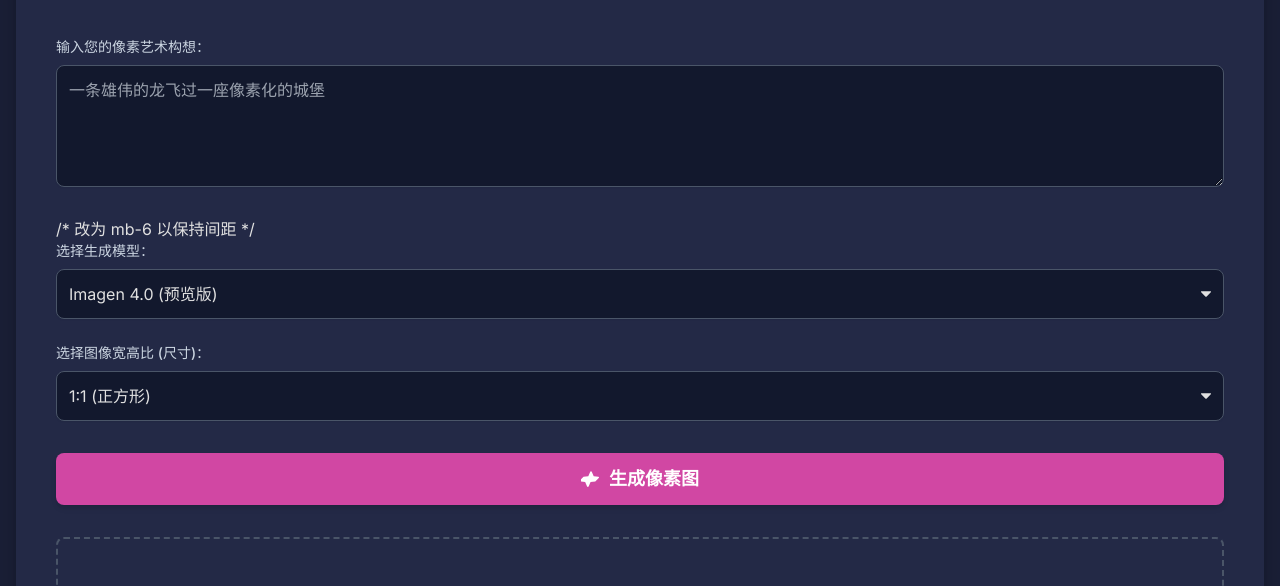
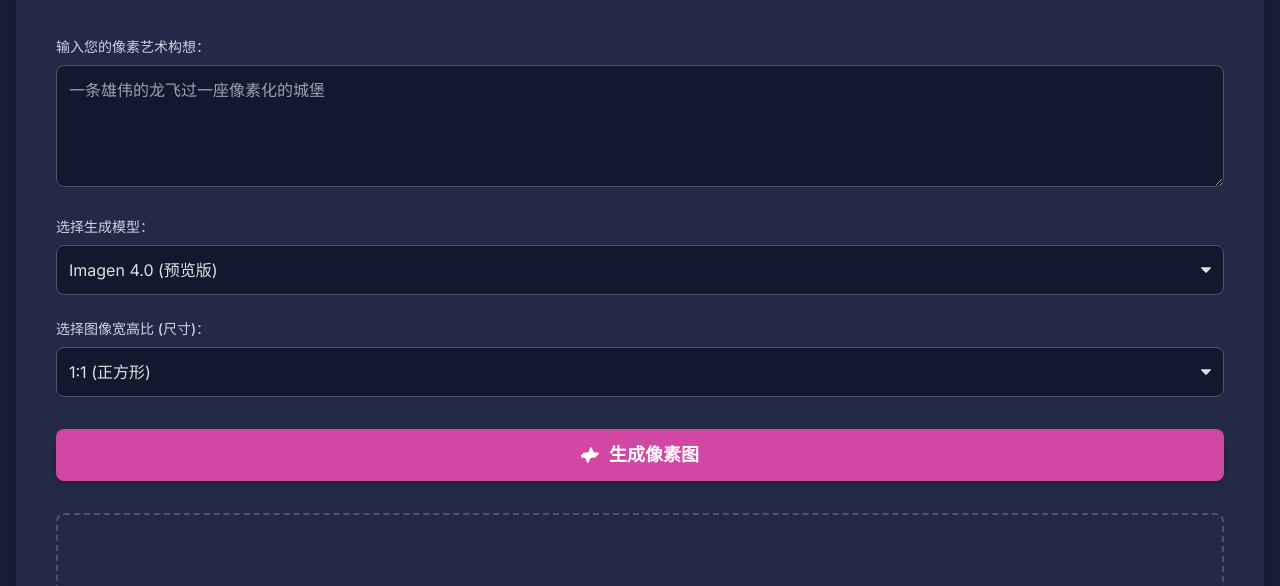
Before and after one commit to dakaishizhong/image, a website: page index.html in a window 1280 px wide. Shown: the part 167-753 px from the top of the page. Drawn offline with nearby package versions, Linux system fonts and the light colour scheme.

Commit message:
Update index.html

```diff
--- a/index.html
+++ b/index.html
@@ -118,7 +118,7 @@
             <textarea id="prompt" name="prompt" rows="4" class="w-full p-3 border rounded-lg shadow-sm focus:ring-pink-500 focus:border-pink-500 transition duration-150 ease-in-out text-base" placeholder="一条雄伟的龙飞过一座像素化的城堡"></textarea>
         </div>
 
-        <div class="mb-6 text-left"> /* 改为 mb-6 以保持间距 */
+        <div class="mb-6 text-left">
             <label for="modelId" class="block text-sm font-medium text-slate-300 mb-2">选择生成模型：</label>
             <select id="modelId" name="modelId" class="w-full p-3 border rounded-lg shadow-sm focus:ring-pink-500 focus:border-pink-500 transition duration-150 ease-in-out text-base">
                 <option value="imagen-4.0-generate-preview-05-20" selected>Imagen 4.0 (预览版)</option>
```
